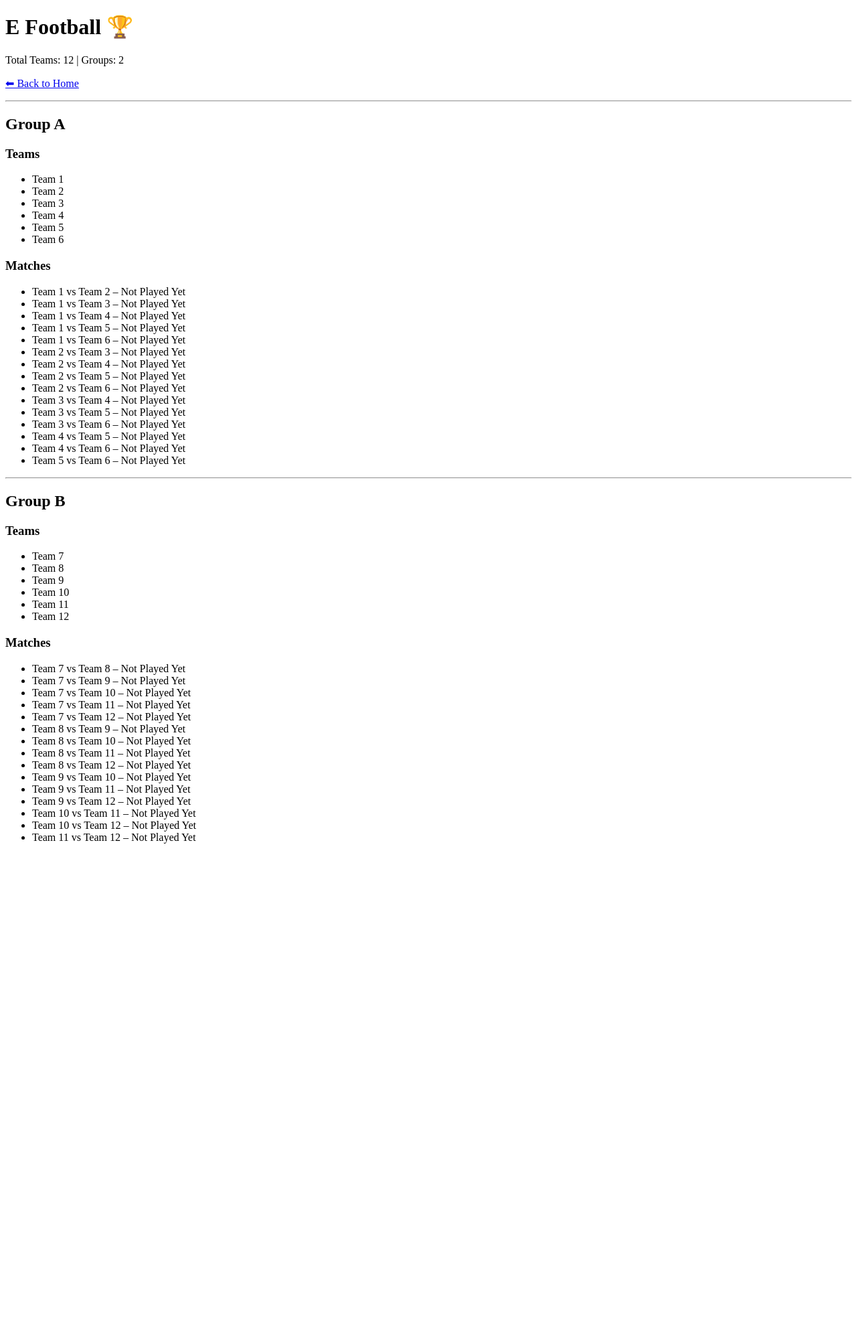
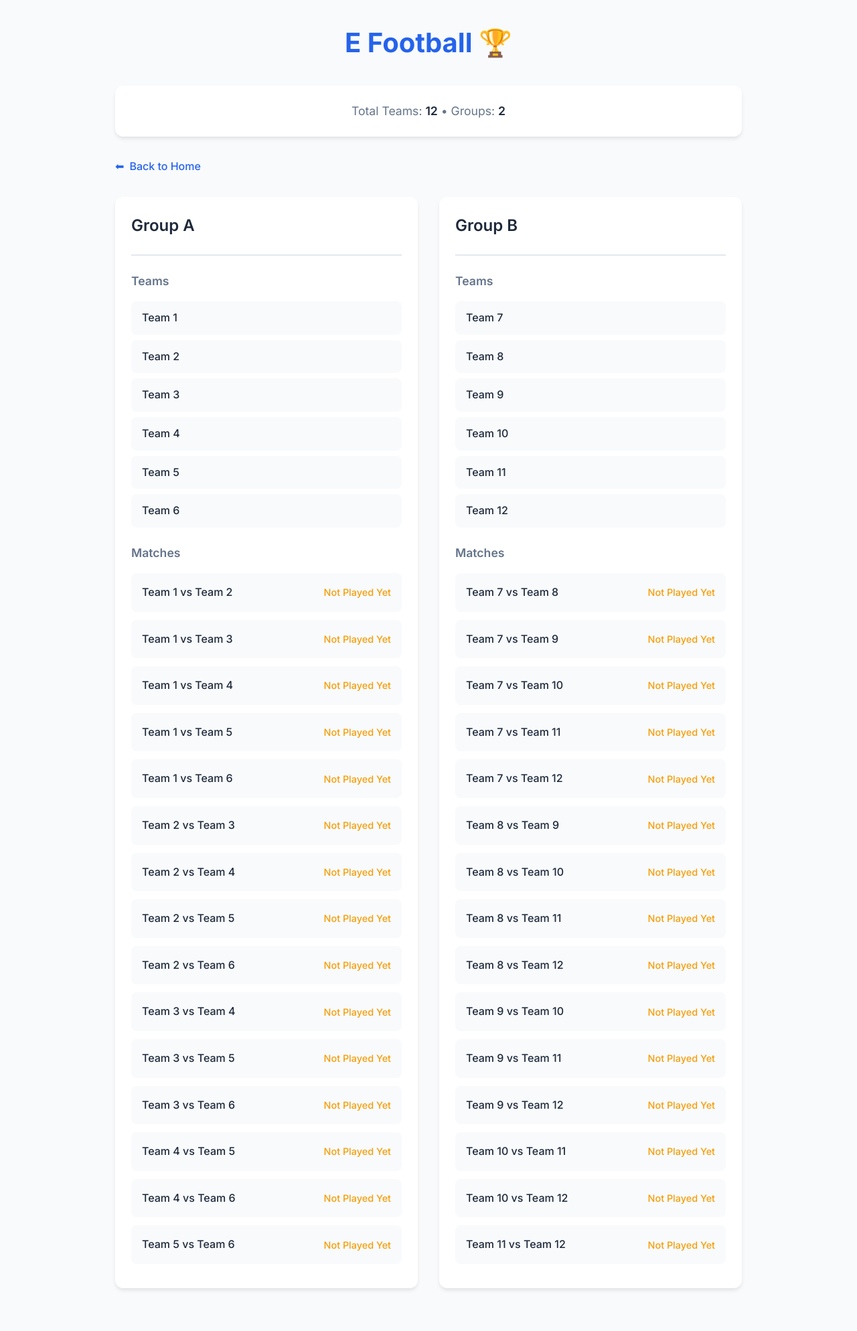
Before and after one commit to RkTushar/Tournamento----using-python, a Django app: page /tournament/1/ in a window 1280 px wide. Shown: the whole page at 67% size. Before the commit the page ends 1260 px from the top, so only its background shows below. Run offline with Django 5.2, Linux system fonts and the light colour scheme; data comes from the database, SQL or seed files in the repository.

Commit message:
Update tournament_detail.html

```diff
--- a/tournamento/core/templates/core/tournament_detail.html
+++ b/tournamento/core/templates/core/tournament_detail.html
@@ -1,38 +1,224 @@
 <!DOCTYPE html>
-<html>
+<html lang="en">
 <head>
+    <meta charset="UTF-8">
+    <meta name="viewport" content="width=device-width, initial-scale=1.0">
     <title>{{ tournament.name }} | Tournament Details</title>
+    <link href="https://fonts.googleapis.com/css2?family=Inter:wght@400;500;600;700&display=swap" rel="stylesheet">
+    <style>
+        :root {
+            --primary: #2563eb;
+            --primary-dark: #1d4ed8;
+            --secondary: #64748b;
+            --background: #f8fafc;
+            --surface: #ffffff;
+            --text: #1e293b;
+            --border: #e2e8f0;
+            --success: #22c55e;
+            --warning: #f59e0b;
+        }
+
+        * {
+            margin: 0;
+            padding: 0;
+            box-sizing: border-box;
+        }
+
+        body {
+            font-family: 'Inter', sans-serif;
+            background-color: var(--background);
+            color: var(--text);
+            line-height: 1.6;
+            padding: 2rem;
+            max-width: 1000px;
+            margin: 0 auto;
+        }
+
+        .header {
+            text-align: center;
+            margin-bottom: 2rem;
+        }
+
+        h1 {
+            font-size: 2.5rem;
+            color: var(--primary);
+            margin-bottom: 1rem;
+            font-weight: 700;
+        }
+
+        .tournament-info {
+            background: var(--surface);
+            padding: 1.5rem;
+            border-radius: 12px;
+            margin-bottom: 2rem;
+            box-shadow: 0 4px 6px -1px rgb(0 0 0 / 0.1);
+            text-align: center;
+        }
+
+        .tournament-info p {
+            color: var(--secondary);
+            font-size: 1.1rem;
+        }
+
+        .tournament-info strong {
+            color: var(--text);
+            font-weight: 600;
+        }
+
+        .groups-container {
+            display: grid;
+            grid-template-columns: repeat(auto-fit, minmax(300px, 1fr));
+            gap: 2rem;
+            margin-bottom: 2rem;
+        }
+
+        .group-card {
+            background: var(--surface);
+            border-radius: 12px;
+            padding: 1.5rem;
+            box-shadow: 0 4px 6px -1px rgb(0 0 0 / 0.1);
+        }
+
+        .group-header {
+            margin-bottom: 1.5rem;
+            padding-bottom: 1rem;
+            border-bottom: 2px solid var(--border);
+        }
+
+        h2 {
+            color: var(--text);
+            font-size: 1.5rem;
+            font-weight: 600;
+            margin-bottom: 0.5rem;
+        }
+
+        h3 {
+            color: var(--secondary);
+            font-size: 1.1rem;
+            font-weight: 600;
+            margin: 1.5rem 0 1rem;
+        }
+
+        .teams-list, .matches-list {
+            list-style: none;
+        }
+
+        .team-item {
+            background: var(--background);
+            padding: 0.75rem 1rem;
+            border-radius: 8px;
+            margin-bottom: 0.5rem;
+            font-weight: 500;
+        }
+
+        .match-item {
+            background: var(--background);
+            padding: 1rem;
+            border-radius: 8px;
+            margin-bottom: 0.75rem;
+            display: flex;
+            justify-content: space-between;
+            align-items: center;
+        }
+
+        .match-teams {
+            font-weight: 500;
+        }
+
+        .match-score {
+            font-weight: 600;
+            color: var(--primary);
+        }
+
+        .match-not-played {
+            color: var(--warning);
+            font-size: 0.9rem;
+            font-weight: 500;
+        }
+
+        .back-link {
+            display: inline-flex;
+            align-items: center;
+            gap: 0.5rem;
+            color: var(--primary);
+            text-decoration: none;
+            font-weight: 500;
+            transition: color 0.2s ease;
+            margin-bottom: 2rem;
+        }
+
+        .back-link:hover {
+            color: var(--primary-dark);
+            text-decoration: none;
+        }
+
+        @media (max-width: 640px) {
+            body {
+                padding: 1rem;
+            }
+
+            .groups-container {
+                grid-template-columns: 1fr;
+            }
+        }
+    </style>
 </head>
 <body>
+    <div class="header">
         <h1>{{ tournament.name }} 🏆</h1>
-    <p>Total Teams: {{ tournament.total_teams }} | Groups: {{ tournament.total_groups }}</p>
-    <p><a href="{% url 'home' %}">⬅ Back to Home</a></p>
+    </div>
 
+    <div class="tournament-info">
+        <p>
+            Total Teams: <strong>{{ tournament.total_teams }}</strong> •
+            Groups: <strong>{{ tournament.total_groups }}</strong>
+        </p>
+    </div>
+
+    <a href="{% url 'home' %}" class="back-link">
+        <span>⬅</span>
+        Back to Home
+    </a>
+
+    <div class="groups-container">
         {% for group in groups %}
-        <hr>
+            <div class="group-card">
+                <div class="group-header">
                     <h2>{{ group.name }}</h2>
+                </div>
 
                 <h3>Teams</h3>
-        <ul>
+                <ul class="teams-list">
                     {% for team in group.teams.all %}
-                <li>{{ team.name }}</li>
+                        <li class="team-item">{{ team.name }}</li>
                     {% endfor %}
                 </ul>
 
                 <h3>Matches</h3>
-        <ul>
+                <ul class="matches-list">
                     {% for match in group.matches.all %}
-                <li>{{ match.team_a.name }} vs {{ match.team_b.name }} –
+                        <li class="match-item">
+                            <span class="match-teams">
+                                {{ match.team_a.name }} vs {{ match.team_b.name }}
+                            </span>
                             {% if match.played %}
+                                <span class="match-score">
                                     {{ match.score_a }} : {{ match.score_b }}
+                                </span>
                             {% else %}
+                                <span class="match-not-played">
                                     Not Played Yet
+                                </span>
                             {% endif %}
                         </li>
                     {% empty %}
-                <li>No matches generated.</li>
+                        <li class="match-item">
+                            <span class="match-not-played">No matches generated</span>
+                        </li>
                     {% endfor %}
                 </ul>
+            </div>
         {% endfor %}
+    </div>
 </body>
 </html>
```
Lines whose indentation alone changed are shown as unchanged.
